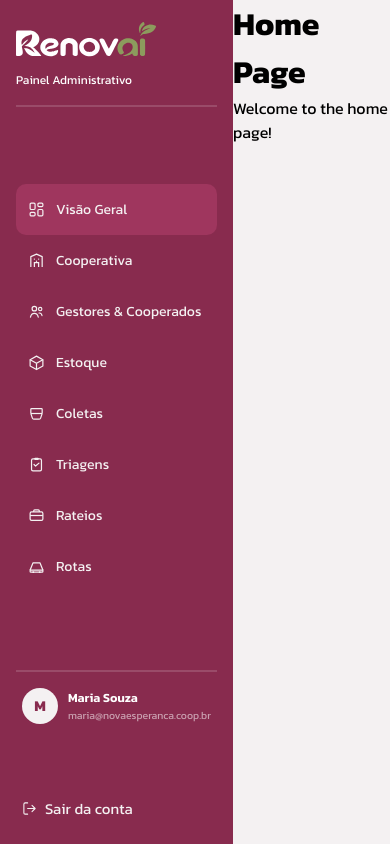
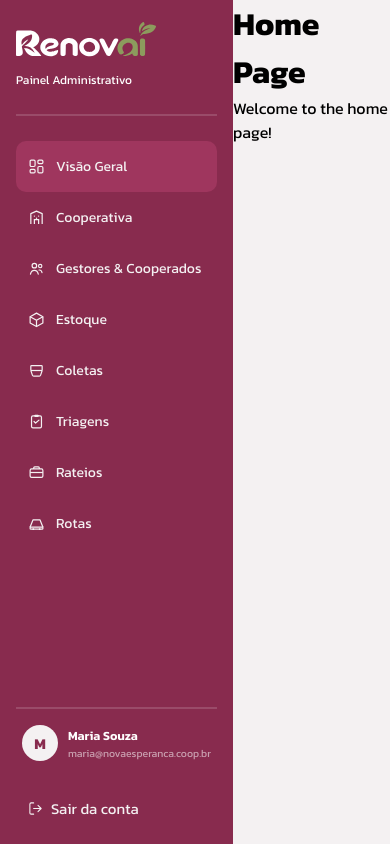
Before and after one commit to Renovai-inter/Frontend-React, a React (Vite) app: page / in a window 390 px wide. Both pictures are taken after typing "name@example.com", "Sample123" into the empty fields and a click on the button "Entrar". Built offline with nearby package versions, Linux system fonts and the light colour scheme.

Commit message:
fix: arrumando a estilização do menu Aside

```diff
--- a/src/components/Aside/index.tsx
+++ b/src/components/Aside/index.tsx
@@ -52,6 +52,7 @@
                     Rotas
                 </NavLink>
             </nav>
+            <div className='bottom'>
                 <div className="user">
                     <hr />
                     <div className="user-row">
@@ -66,6 +67,7 @@
                     <svg width="15" height="15" viewBox="0 0 24 24" fill="none"><path d="M9 21H5a2 2 0 0 1-2-2V5a2 2 0 0 1 2-2h4" stroke="currentColor" stroke-width="1.7" stroke-linecap="round" /><path d="M16 17l5-5-5-5M21 12H9" stroke="currentColor" stroke-width="1.7" stroke-linecap="round" stroke-linejoin="round" /></svg>
                     Sair da conta
                 </button>
+            </div>
         </aside>
     )
 }
--- a/src/components/Aside/style.css
+++ b/src/components/Aside/style.css
@@ -7,7 +7,6 @@
     padding: 22px 16px;
     position: sticky;
     height: 100vh;
-    justify-content: space-between;
 }
 .header__aside p{
     margin: 0;
@@ -17,7 +16,7 @@
 .header__aside hr {
     border: 1px solid rgba(255, 255, 255, .08);
     background-color: rgba(255, 255, 255, .08);
-    margin: 16px 0;
+    margin: 25px 0;
 }
 .nome__img {
     width: 70%;
@@ -61,6 +60,7 @@
     flex: none;
     display: flex;
     flex-direction: column;
+    margin-bottom: 24px;
 }
 .user hr {
     border: 1px solid rgba(255, 255, 255, .08);
@@ -107,7 +107,11 @@
     align-items: center;
     gap: 8px;
     font-size: 15px;
-    padding: 2px 6px;
+    padding: 2px 12px;
     text-decoration: none;
     cursor: pointer;
+    bottom: 0;
 }
+.bottom{
+    margin-top: auto;
+}
--- a/src/pages/Login/style.css
+++ b/src/pages/Login/style.css
@@ -87,3 +87,27 @@
     max-width: 200px;
     margin-bottom: 16px;
 }
+
+@media (max-width: 1024px){
+    .login__container{
+        width: 50vw;
+    }
+    .login__sidespace{
+        width: 50vw;
+    }
+}
+
+@media (max-width: 768px) {
+    .login {
+        flex-direction: column;
+    }
+
+    .login__container {
+        width: 100vw;
+        height: 100vh;
+    }
+
+    .login__sidespace {
+        display: none;
+    }
+}
```
Lines whose indentation alone changed are shown as unchanged.
